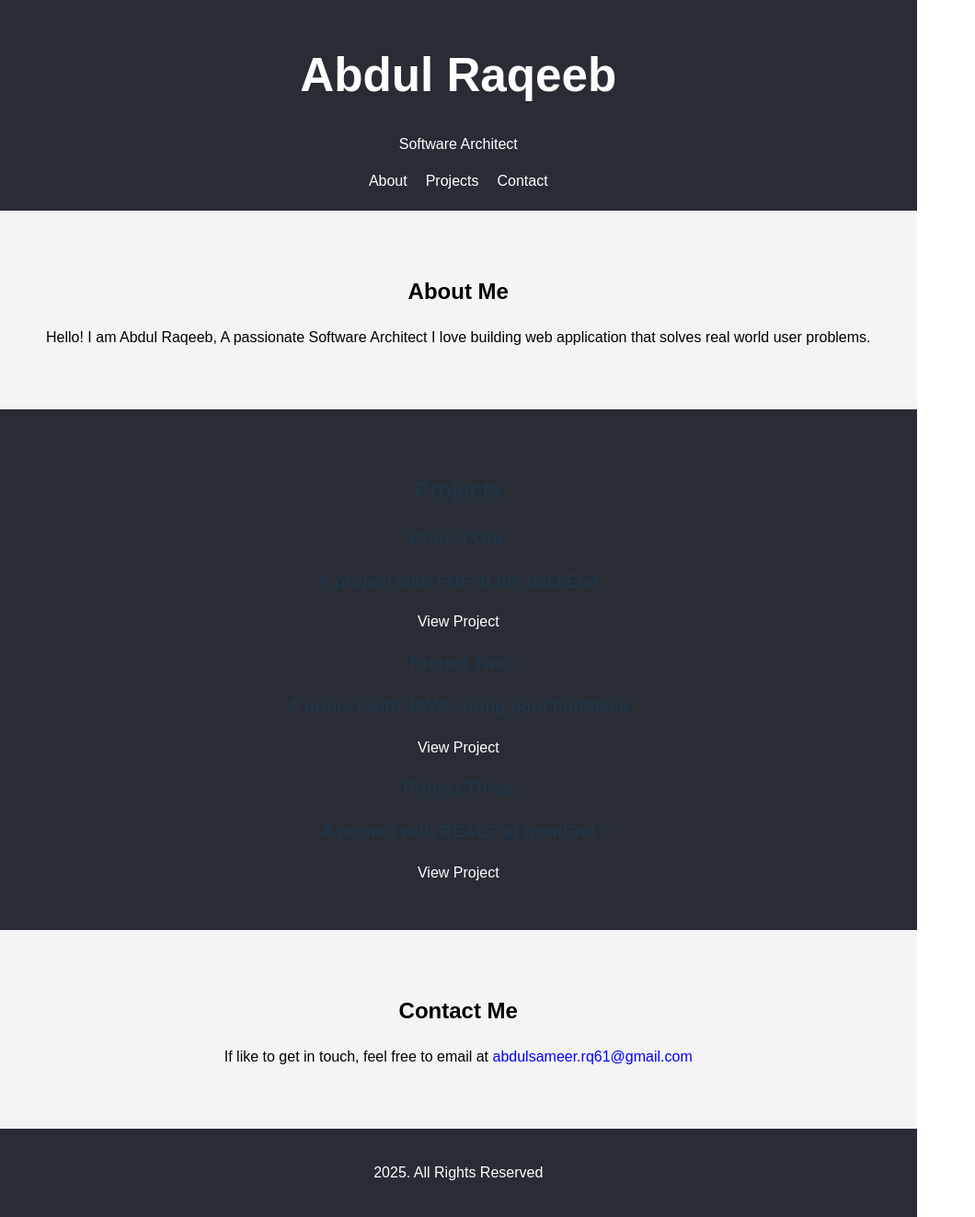
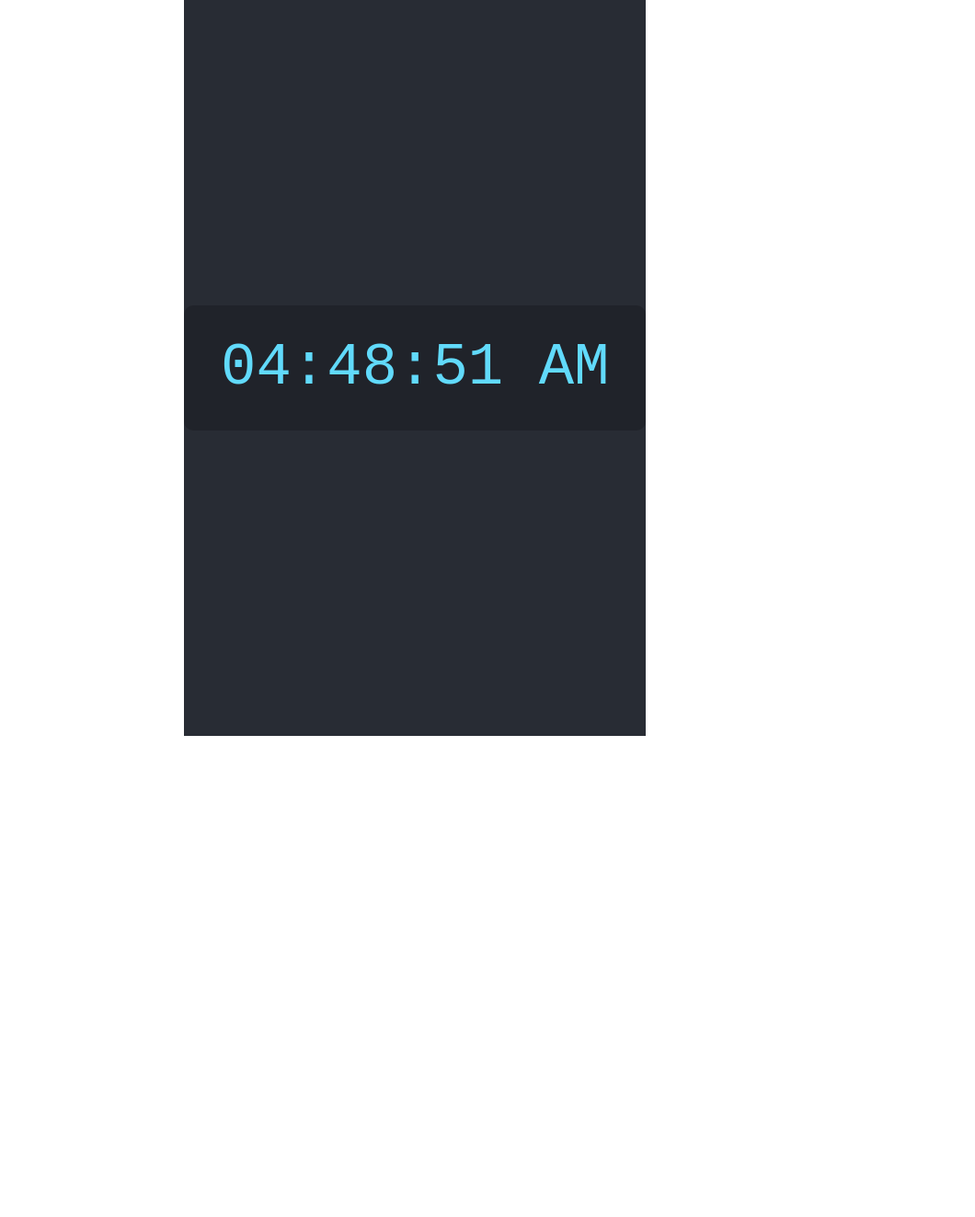
Before and after one commit to Abddev-rqb/React-Application, a React (Vite) app in the folder vite-react/: page / in a window 1280 px wide. Shown: the whole page at 92% size, without its empty margins (0-1060 px from the left). After the commit the page ends 800 px from the top, so only its background shows below. Built offline with nearby package versions, Linux system fonts and the light colour scheme.

Commit message:
Digital Clock Status:Done

```diff
--- a/vite-react/src/App.css
+++ b/vite-react/src/App.css
@@ -1,65 +1,21 @@
-body{
-  margin:0;
-  font-family: Arial, Helvetica, sans-serif;
-}
-a{
-  text-decoration: none;
-  color: white;
-}
-a:hover{
-  text-decoration: underline;
-}
-.header{
-  background-color: #282c34;
-  padding:20px;
-  color: white;
-  text-align: center;
-}
-.header nav a{
-  margin: 0 10px;
-  color: white;
+*{
+  margin-left: 0px;
+  /* width: 50%; */
 }
 
-/* About section */
-.about-section{
-  padding:50px;
-  text-align: center;
-  background-color: #f4f4f4;
-  color: black;
+.clock-container{
+  display: flex;
+  justify-content: center;
+  align-items: center;
+  height: 100vh;
+  background-color: #282c34;
+  margin-left: 200px;
 }
-.about-section h2, .projects-section h2, .contact-section h2{
-  margin-bottom: 20px;
+.clock{
+  font-size: 4rem;
+  font-family: 'Courier New', Courier, monospace;
+  color: #61dafb;
+  background-color: #20232a;
+  padding: 20px 40px;
+  border-radius: 10px;
 }
-/* Project section */
-.projects-section{
-  padding: 50px;
-  text-align: center;
-  background-color: #282c34;
-}
-.project-list, .projects-item{
-  margin-bottom: 30px;
-}
-.project-list, .projects-item h3{
-  margin-bottom: 30px;
-}
-.project-list, .projects-item a{
-  color: blue;
-}
-/* Contact Section  */
-.contact-section{
-  padding: 50px;
-  text-align: center;
-  background-color: #f4f4f4;
-  color: black;
-}
-.contact-section a{
-  color: blue;
-}
-
-/* Footer Section */
-.footer {
-  background-color: #282c34;
-  padding: 20px;
-  color: white;
-  text-align: center;
-}
--- a/vite-react/src/App.jsx
+++ b/vite-react/src/App.jsx
@@ -1,23 +1,27 @@
-import About from './components/About';
-import Header from './components/Header';
-import Project from './components/Project';
-import Contact from './components/Contact';
-import Footer from './components/Footer';
+import { useState } from 'react'
 import './App.css'
+import { useEffect } from 'react';
 
 function App() {
-  const name = "Abdul Raqeeb";
-  const prof = "Software Architect";
+  const [time, setTime] = useState(new Date());
+  useEffect(() => {
+    const timeId = setInterval(() => setTime(new Date));
+    return () => clearInterval(timeId);
+  },[]);
+  const formattedTime = time.toLocaleTimeString('en-US',
+    {
+      hour:'2-digit',
+      minute:'2-digit',
+      second:'2-digit'
+    }
+  )
 
   return (
-    <div className='App'>
-      <Header />
-      <About />
-      <Project />
-      <Contact />
-      <Footer />
-
+    <div className='clock-container'>
+      <div className='clock'>
+        {formattedTime}
       </div>
+    </div>
   )
 }
 
--- a/vite-react/src/components/About.jsx
+++ /dev/null
@@ -1,13 +0,0 @@
-function About(){
-    const name = "Abdul Raqeeb";
-    const prof = "Software Architect";
-    return (
-        <section id='about' className='about-section'>
-        <h2>About Me</h2>
-        <p>Hello! I am {name}, A passionate {prof} I love building web application that solves real
-        world user problems.
-        </p>
-    </section>
-    );
-}
-export default About;
--- a/vite-react/src/components/Contact.jsx
+++ /dev/null
@@ -1,9 +0,0 @@
-function Contact(){
-    return (
-        <section id='contact' className='contact-section'>
-        <h2>Contact Me</h2>
-        <p>If like to get in touch, feel free to email at <a href='#'> abdulsameer.rq61@gmail.com</a></p>
-      </section>
-    );
-}
-export default Contact;
--- a/vite-react/src/components/Footer.jsx
+++ /dev/null
@@ -1,8 +0,0 @@
-function Footer(){
-    return (
-        <section className='footer'>
-        <p>2025. All Rights Reserved</p>
-      </section>
-    );
-}
-export default Footer;
--- a/vite-react/src/components/Header.jsx
+++ /dev/null
@@ -1,16 +0,0 @@
-function Header(){
-  const name = "Abdul Raqeeb";
-  const prof = "Software Architect";
-  return (
-    <header className='header'>
-    <h1>{name}</h1>
-    <p>{prof}</p>
-    <nav>
-      <a href='#About'>About</a>
-      <a href='#projects'>Projects</a>
-      <a href='#contact'>Contact</a>
-    </nav>
-  </header>
-  );
-}
-export default Header;
--- a/vite-react/src/components/Project.jsx
+++ /dev/null
@@ -1,34 +0,0 @@
-function Project(){
-    const projects = [
-        {
-          title: "Project One",
-          description: "A project with PHP at the backEnd",
-          link: "#"
-        },
-        {
-          title: "Project Two",
-          description: "A project with JAVA spring boot FullStack",
-          link: "#"
-        },
-        {
-          title: "Project Three",
-          description: "A project with REACT at frontEnd",
-          link: "#"
-        }
-        ];
-    return (
-        <section id='project' className='projects-section'>
-        <h2>Projects</h2>
-        <div className='projects-list'>
-          {projects.map((project, index) =>(
-            <div key={index} className='project-items'>
-              <h3>{project.title}</h3>
-              <h3>{project.description}</h3>
-              <a href={project.link} target='_blank' rel="nooponer noreferrer">View Project</a>
-            </div>
-          ))}
-        </div>
-      </section>
-    );
-}
-export default Project;
```
